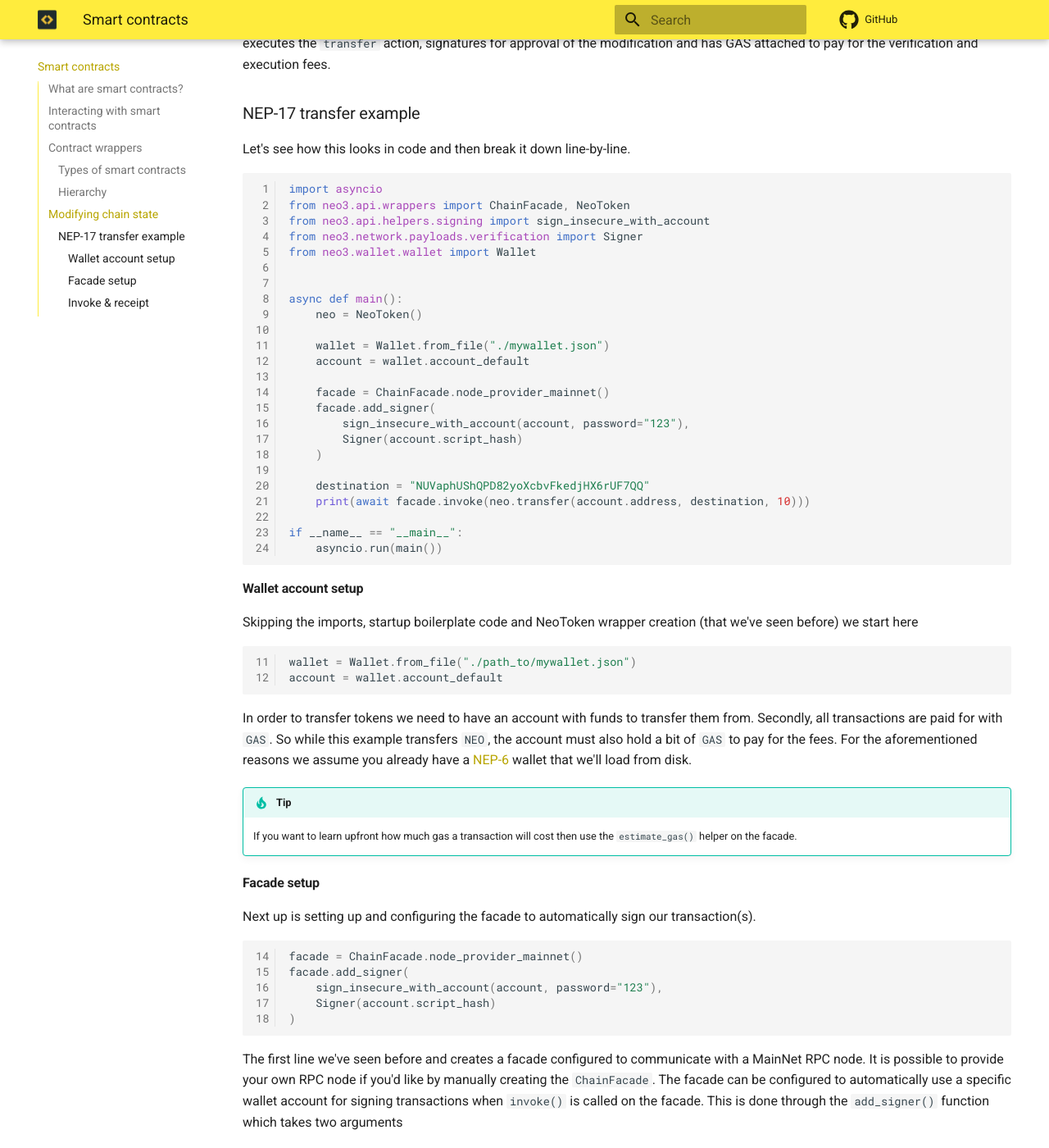
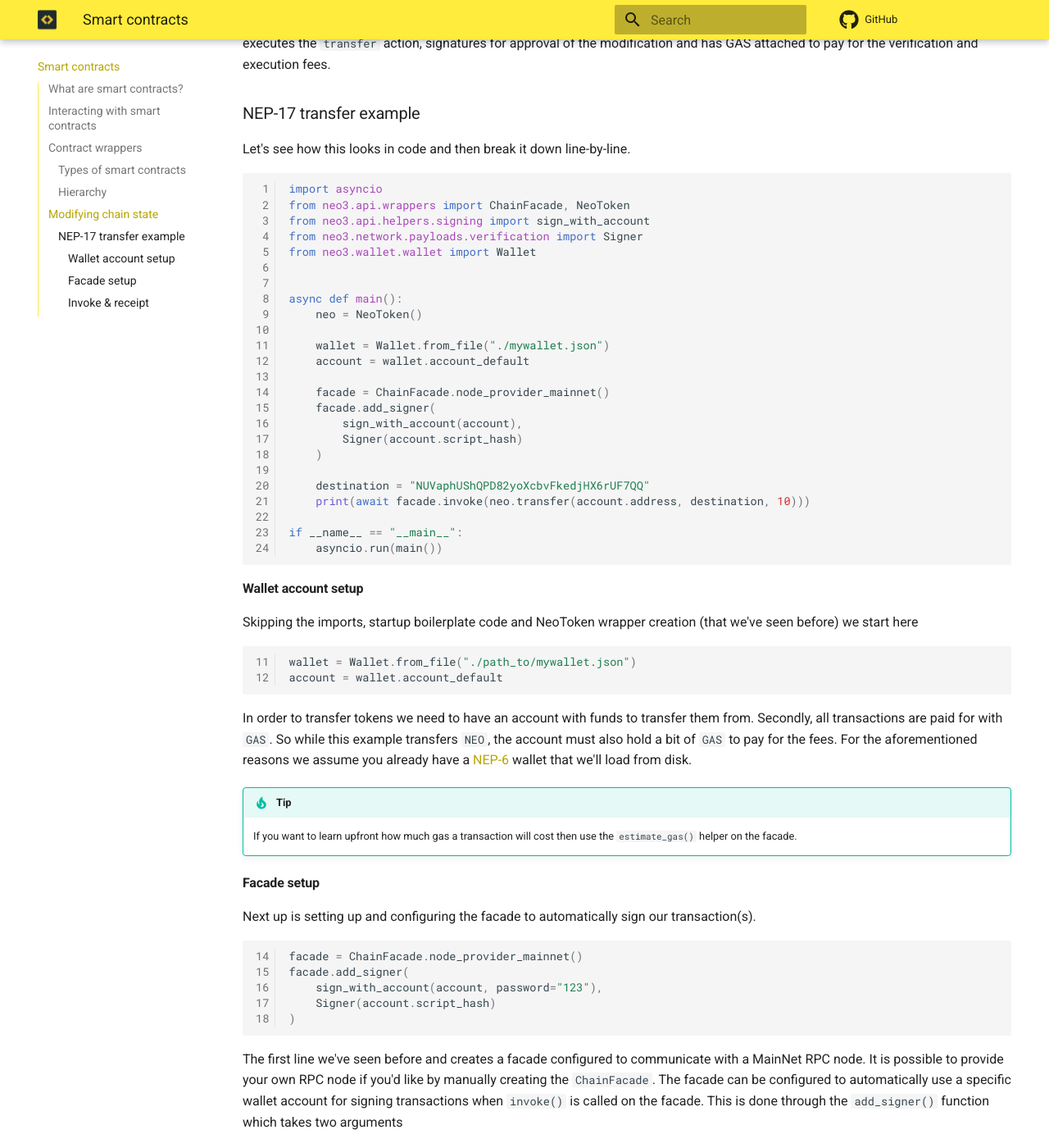
Before and after one commit to CityOfZion/neo-mamba, an MkDocs documentation site: the page built from docs/source/smart-contracts.md, in a window 1280 px wide and 1400 px high, scrolled down 3246 px. Shown: the whole window at 82% size. Built offline with MkDocs 1.6.1 and Material for MkDocs 9.7.7, drawn with Linux system fonts in a browser that asks for light colours; comment, search, counter and statistics services are not loaded.

Commit message:
docs, chore: fix deprecated code in documentation examples (#338)

````diff
--- a/docs/source/smart-contracts.md
+++ b/docs/source/smart-contracts.md
@@ -123,7 +123,7 @@ Let's see how this looks in code and then break it down line-by-line.
 ```py3
 import asyncio
 from neo3.api.wrappers import ChainFacade, NeoToken
-from neo3.api.helpers.signing import sign_insecure_with_account
+from neo3.api.helpers.signing import sign_with_account
 from neo3.network.payloads.verification import Signer
 from neo3.wallet.wallet import Wallet
 
@@ -136,7 +136,7 @@ async def main():
 
     facade = ChainFacade.node_provider_mainnet()
     facade.add_signer(
-        sign_insecure_with_account(account, password="123"),
+        sign_with_account(account),
         Signer(account.script_hash)
     )
 
@@ -165,7 +165,7 @@ Next up is setting up and configuring the facade to automatically sign our trans
 ```py3 linenums="14"
 facade = ChainFacade.node_provider_mainnet()
 facade.add_signer(
-    sign_insecure_with_account(account, password="123"),
+    sign_with_account(account, password="123"),
     Signer(account.script_hash)
 )
 ```
````
Also changed, not shown: 1 other file.
